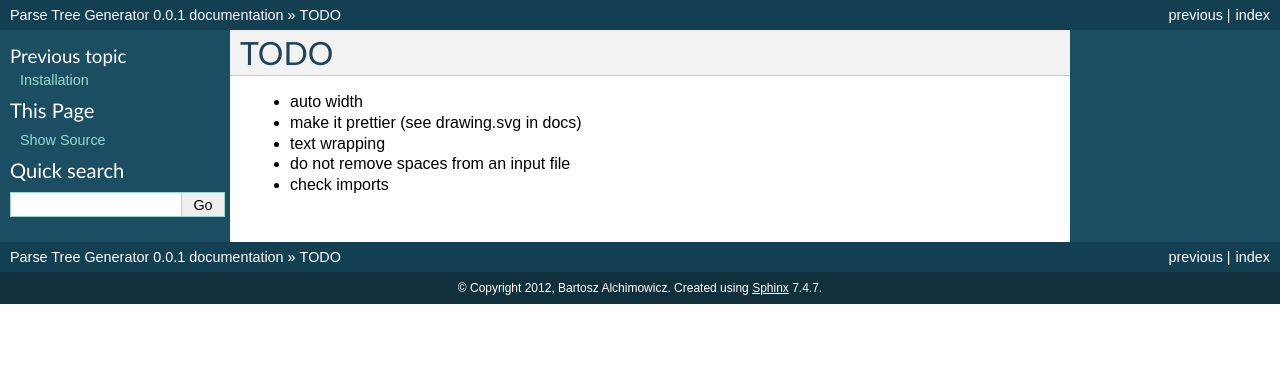
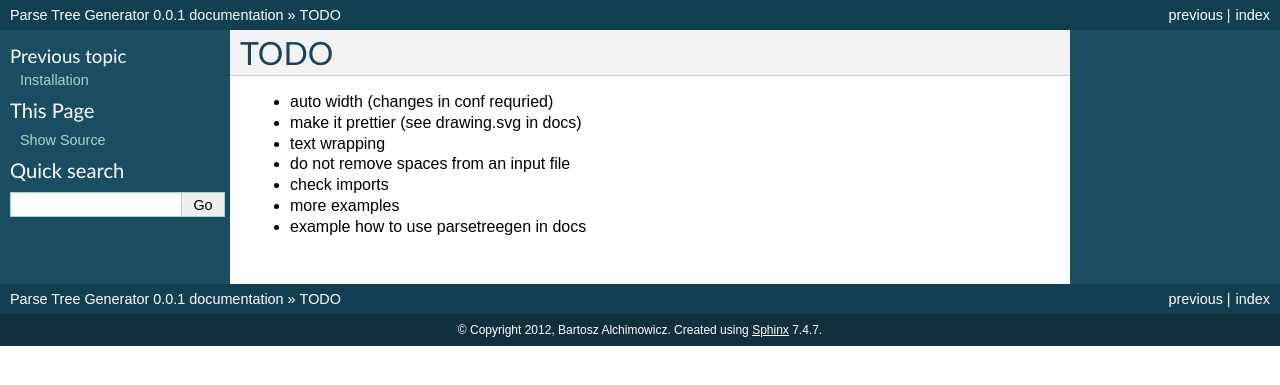
Before and after one commit to perfidia/parsetreegen, a Sphinx documentation site: the page built from docs/todo.txt, in a window 1280 px wide. Shown: the top 385 px of the page. Built offline with Sphinx 7.4.7, drawn with Linux system fonts in a browser that asks for light colours; pages that are not in the unit, such as notebooks, are missing from menus.

Commit message:
fix year in LICENSE add new task to the todo list

```diff
--- a/docs/todo.txt
+++ b/docs/todo.txt
@@ -1,8 +1,10 @@
 TODO
 ====
 
-* auto width
+* auto width (changes in conf requried)
 * make it prettier (see drawing.svg in docs)
 * text wrapping
 * do not remove spaces from an input file
 * check imports
+* more examples
+* example how to use parsetreegen in docs
```
Also changed, not shown: docs/index.txt (+4 -4 lines), 2 other files.
